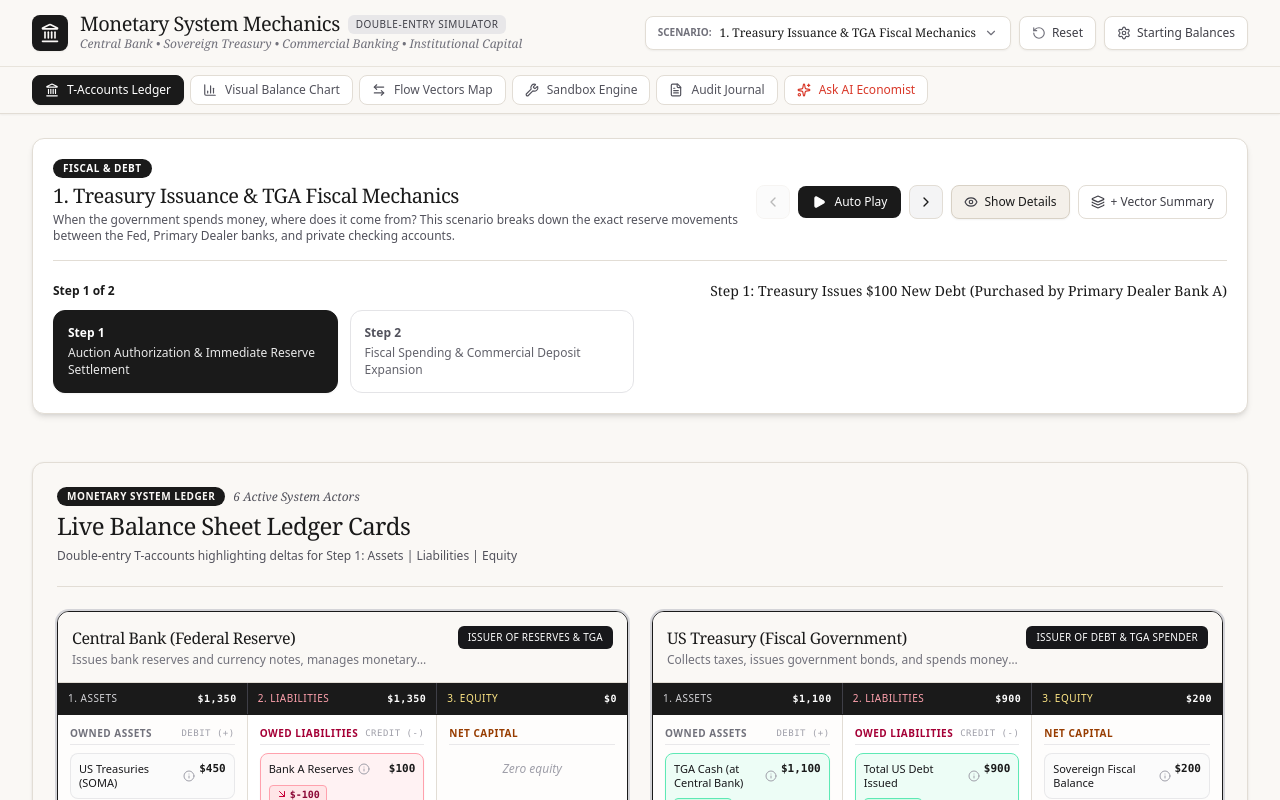
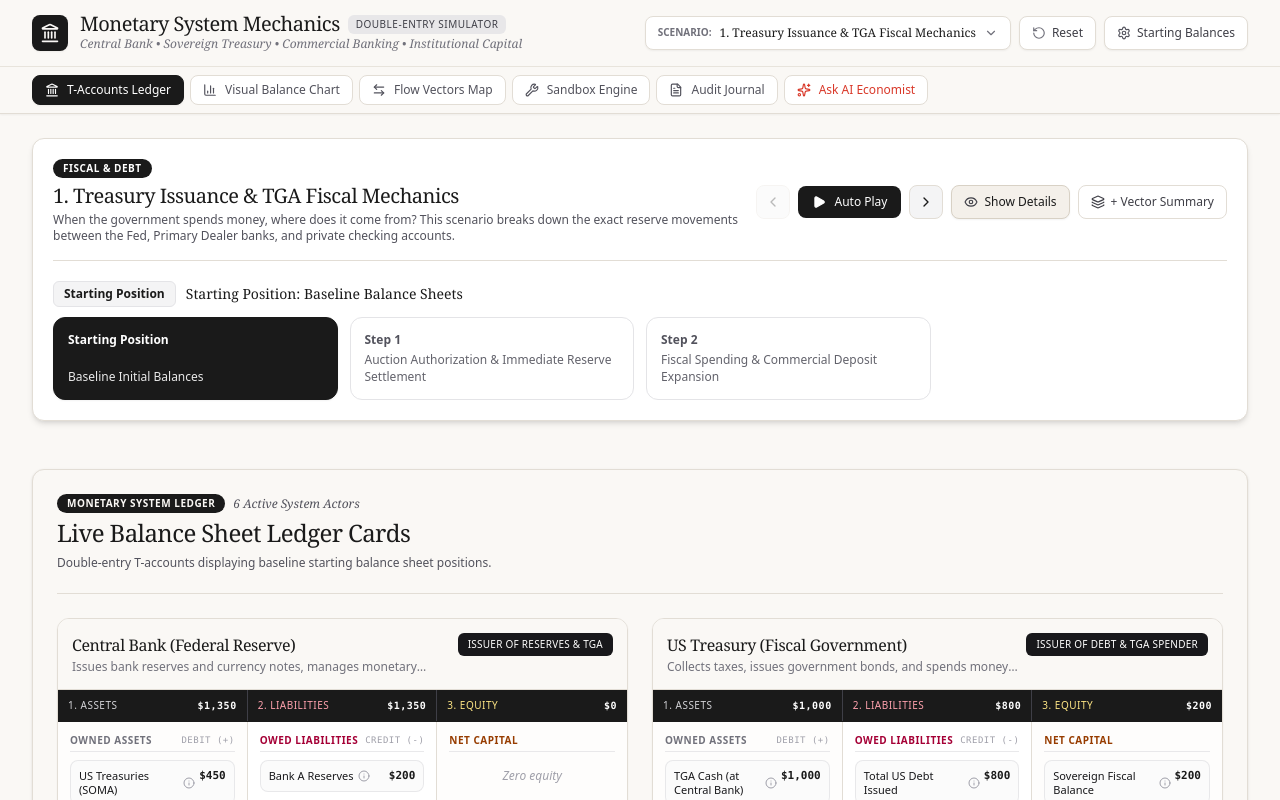
Before and after one commit to H27films/Monetary-System, a React (Vite) app: page / in a window 1280 px wide. Shown: the top 800 px of the page. Built offline with nearby package versions, Linux system fonts and the light colour scheme.

Commit message:
feat(ui): add baseline starting position step
Introduce a "Baseline Balance Sheets" step (Step 0) to represent the system state before any scenario transactions are applied, updating the stepper logic and calculation engine to accommodate the new index offset.

```diff
--- a/src/App.tsx
+++ b/src/App.tsx
@@ -101,7 +101,24 @@ export default function App() {
   const sandboxDisplayBalanceSheets = sandboxState.balanceSheets || cleanInitialSheets;
   const displayMacroStats = calculatedState.macroStats;
 
-  const currentStep = activeScenario.steps[activeStepIndex] || activeScenario.steps[0];
+  const currentStep = activeStepIndex === 0
+    ? {
+        stepNumber: 0,
+        title: 'Starting Position: Baseline Balance Sheets',
+        subtitle: 'Initial System State',
+        description: activeScenario.description || 'Initial balance sheet positions across all central bank, government, commercial bank, and private non-bank entities prior to scenario transactions.',
+        accountingExplanation: 'All balance sheets reflect baseline starting positions with zero transaction deltas. Click Step 1 to execute the first transaction sequence.',
+        macroImpact: {
+          m0Change: 'Baseline Base Money',
+          m1Change: 'Baseline Broad Deposits',
+          tgaChange: 'Baseline TGA Cash',
+          keyTakeaway: 'This is the baseline financial starting position before any monetary transactions or accounting deltas occur in this scenario.',
+        },
+        entityDeltas: {},
+        flowingMoney: [],
+        journalEntries: [],
+      }
+    : activeScenario.steps[activeStepIndex - 1] || activeScenario.steps[0];
 
   const handleSelectScenario = (id: string) => {
     setActiveScenarioId(id);
@@ -138,9 +155,11 @@ export default function App() {
 
   // List of all journals for journal tab
   const allJournals = useMemo(() => {
-    const stepJournals = activeScenario.steps
-      .slice(0, activeStepIndex + 1)
-      .flatMap((s) => s.journalEntries || []);
+    const stepJournals = activeStepIndex === 0
+      ? []
+      : activeScenario.steps
+          .slice(0, activeStepIndex)
+          .flatMap((s) => s.journalEntries || []);
 
     return [...sandboxState.customJournals, ...stepJournals];
   }, [activeScenario, activeStepIndex, sandboxState.customJournals]);
@@ -195,7 +214,9 @@ export default function App() {
                     Live Balance Sheet Ledger Cards
                   </h2>
                   <p className="text-xs font-sans text-zinc-600 mt-1 max-w-2xl leading-relaxed">
-                    Double-entry T-accounts highlighting deltas for Step {activeStepIndex + 1}: Assets | Liabilities | Equity
+                    {activeStepIndex === 0
+                      ? 'Double-entry T-accounts displaying baseline starting balance sheet positions.'
+                      : `Double-entry T-accounts highlighting deltas for Step ${activeStepIndex}: Assets | Liabilities | Equity`}
                   </p>
                 </div>
               </div>
--- a/src/components/ScenarioStepper.tsx
+++ b/src/components/ScenarioStepper.tsx
@@ -47,7 +47,24 @@ export const ScenarioStepper: React.FC<ScenarioStepperProps> = ({
 
   const [headerOffset, setHeaderOffset] = useState<number>(41);
 
-  const currentStep = scenario.steps[activeStepIndex] || scenario.steps[0];
+  const currentStep: MonetaryStep = activeStepIndex === 0
+    ? {
+        stepNumber: 0,
+        title: 'Starting Position: Baseline Balance Sheets',
+        subtitle: 'Initial System State',
+        description: scenario.description || 'Initial balance sheet positions across all central bank, government, commercial bank, and private non-bank entities prior to scenario transactions.',
+        accountingExplanation: 'All balance sheets reflect baseline starting positions with zero transaction deltas. Click Step 1 to execute the first transaction sequence.',
+        macroImpact: {
+          m0Change: 'Baseline Base Money',
+          m1Change: 'Baseline Broad Deposits',
+          tgaChange: 'Baseline TGA Cash',
+          keyTakeaway: 'This is the baseline financial starting position before any monetary transactions or accounting deltas occur in this scenario.',
+        },
+        entityDeltas: {},
+        flowingMoney: [],
+        journalEntries: [],
+      }
+    : scenario.steps[activeStepIndex - 1] || scenario.steps[0];
 
   // Detect when main big box has scrolled past off screen and calculate exact header bottom edge
   useEffect(() => {
@@ -77,7 +94,7 @@ export const ScenarioStepper: React.FC<ScenarioStepperProps> = ({
     let timer: any;
     if (isPlaying) {
       timer = setInterval(() => {
-        if (activeStepIndex < scenario.steps.length - 1) {
+        if (activeStepIndex < scenario.steps.length) {
           onStepChange(activeStepIndex + 1);
         } else {
           setIsPlaying(false);
@@ -100,11 +117,13 @@ export const ScenarioStepper: React.FC<ScenarioStepperProps> = ({
               {/* Step Indicator & Single-Line Summary */}
               <div className="flex items-center space-x-3 min-w-0">
                 <span className="shrink-0 font-sans font-bold px-2.5 py-1 rounded-md bg-[#1A1A1A] text-white text-xs tracking-wider uppercase">
-                  STEP {activeStepIndex + 1}
+                  {activeStepIndex === 0 ? 'STARTING POSITION' : `STEP ${activeStepIndex}`}
                 </span>
                 <div className="min-w-0">
                   <div className="font-serif font-medium text-base sm:text-lg text-[#1A1A1A] truncate">
-                    {currentStep.title.replace(/^Step\s*\d+\s*[:\—\-]\s*/i, '')}
+                    {activeStepIndex === 0
+                      ? 'Baseline Initial Balance Sheets'
+                      : currentStep.title.replace(/^Step\s*\d+\s*[:\—\-]\s*/i, '')}
                   </div>
                 </div>
               </div>
@@ -122,24 +141,41 @@ export const ScenarioStepper: React.FC<ScenarioStepperProps> = ({
 
                 {/* Quick Step Pills */}
                 <div className="hidden lg:flex items-center space-x-1">
-                  {scenario.steps.map((st, idx) => (
+                  <button
+                    key="pill-start"
+                    onClick={() => {
+                      setIsPlaying(false);
+                      onStepChange(0);
+                    }}
+                    className={`px-2 py-1 rounded text-[11px] font-sans font-medium transition cursor-pointer border ${
+                      activeStepIndex === 0
+                        ? 'bg-[#1A1A1A] text-white border-[#1A1A1A]'
+                        : 'bg-zinc-100 text-zinc-700 border-zinc-200 hover:bg-zinc-200'
+                    }`}
+                  >
+                    Start
+                  </button>
+                  {scenario.steps.map((st, idx) => {
+                    const stepNum = idx + 1;
+                    return (
                       <button
                         key={st.stepNumber}
                         onClick={() => {
                           setIsPlaying(false);
-                        onStepChange(idx);
+                          onStepChange(stepNum);
                         }}
                         className={`px-2 py-1 rounded text-[11px] font-sans font-medium transition cursor-pointer border ${
-                        idx === activeStepIndex
+                          stepNum === activeStepIndex
                             ? 'bg-[#1A1A1A] text-white border-[#1A1A1A]'
-                          : idx < activeStepIndex
+                            : stepNum < activeStepIndex
                             ? 'bg-zinc-100 text-zinc-700 border-zinc-200 hover:bg-zinc-200'
                             : 'bg-white text-zinc-400 border-zinc-200 hover:bg-zinc-50'
                         }`}
                       >
                         S{st.stepNumber}
                       </button>
-                  ))}
+                    );
+                  })}
                 </div>
 
                 <button
@@ -155,8 +191,8 @@ export const ScenarioStepper: React.FC<ScenarioStepperProps> = ({
                 </button>
 
                 <button
-                  onClick={() => onStepChange(Math.min(scenario.steps.length - 1, activeStepIndex + 1))}
-                  disabled={activeStepIndex === scenario.steps.length - 1}
+                  onClick={() => onStepChange(Math.min(scenario.steps.length, activeStepIndex + 1))}
+                  disabled={activeStepIndex === scenario.steps.length}
                   className="p-1.5 bg-zinc-100 hover:bg-zinc-200 disabled:opacity-30 text-[#1A1A1A] rounded-lg border border-[#E2DDD5] transition cursor-pointer"
                   title="Next Step"
                 >
@@ -225,8 +261,8 @@ export const ScenarioStepper: React.FC<ScenarioStepperProps> = ({
               </button>
 
               <button
-                onClick={() => onStepChange(Math.min(scenario.steps.length - 1, activeStepIndex + 1))}
-                disabled={activeStepIndex === scenario.steps.length - 1}
+                onClick={() => onStepChange(Math.min(scenario.steps.length, activeStepIndex + 1))}
+                disabled={activeStepIndex === scenario.steps.length}
                 className="p-2 bg-zinc-100 hover:bg-zinc-200 disabled:opacity-30 text-[#1A1A1A] rounded-lg border border-[#E2DDD5] transition cursor-pointer"
                 title="Next Step"
               >
@@ -265,26 +301,54 @@ export const ScenarioStepper: React.FC<ScenarioStepperProps> = ({
 
           {/* Step Progress Timeline Bar */}
           <div>
-            <div className="flex flex-col sm:flex-row sm:items-center justify-between gap-1.5 text-xs font-sans text-zinc-600 mb-2.5">
-              <span className="font-semibold text-[#1A1A1A] shrink-0">
-                Step {activeStepIndex + 1} of {scenario.steps.length}
+            <div className="flex items-center space-x-2.5 text-xs font-sans text-zinc-600 mb-2.5 flex-wrap gap-y-1">
+              <span className="font-semibold text-[#1A1A1A] shrink-0 bg-zinc-100 px-2.5 py-1 rounded-md border border-zinc-200">
+                {activeStepIndex === 0
+                  ? 'Starting Position'
+                  : `Step ${activeStepIndex} of ${scenario.steps.length}`}
               </span>
-              <span className="text-left sm:text-right font-serif text-[#1A1A1A] text-xs sm:text-sm font-medium leading-snug">
+              <span className="font-serif text-[#1A1A1A] text-sm font-medium leading-snug">
                 {currentStep.title}
               </span>
             </div>
 
             <div className="grid grid-cols-1 sm:grid-cols-2 lg:grid-cols-4 gap-3">
+              {/* Step 0: Starting Position */}
+              <button
+                key="step-0-starting-position"
+                onClick={() => {
+                  setIsPlaying(false);
+                  onStepChange(0);
+                }}
+                className={`flex flex-col justify-between p-3.5 min-h-[80px] rounded-xl text-left border transition duration-150 cursor-pointer ${
+                  activeStepIndex === 0
+                    ? 'bg-[#1A1A1A] text-white border-[#1A1A1A] shadow-xs'
+                    : activeStepIndex > 0
+                    ? 'bg-zinc-100 text-zinc-800 border-zinc-200 hover:border-zinc-400'
+                    : 'bg-white text-zinc-600 border-zinc-200 hover:border-zinc-400'
+                }`}
+              >
+                <div className="flex items-center justify-between text-xs font-sans font-semibold mb-1">
+                  <span>Starting Position</span>
+                  {activeStepIndex > 0 && <CheckCircle2 className="w-4 h-4 text-emerald-600 shrink-0 ml-1" />}
+                </div>
+                <span className="text-xs font-sans font-medium leading-snug break-words opacity-90">
+                  Baseline Initial Balances
+                </span>
+              </button>
+
+              {/* Scenario Steps (Step 1, Step 2, ...) */}
               {scenario.steps.map((step, idx) => {
-                const isActive = idx === activeStepIndex;
-                const isPassed = idx < activeStepIndex;
+                const stepNum = idx + 1;
+                const isActive = stepNum === activeStepIndex;
+                const isPassed = stepNum < activeStepIndex;
 
                 return (
                   <button
                     key={step.stepNumber}
                     onClick={() => {
                       setIsPlaying(false);
-                      onStepChange(idx);
+                      onStepChange(stepNum);
                     }}
                     className={`flex flex-col justify-between p-3.5 min-h-[80px] rounded-xl text-left border transition duration-150 cursor-pointer ${
                       isActive
--- a/src/utils/monetaryEngine.ts
+++ b/src/utils/monetaryEngine.ts
@@ -36,10 +36,10 @@ export const calculateCurrentState = (
     sheet.equity.forEach((item) => (item.delta = 0));
   });
 
-  // Apply deltas up to activeStepIndex
-  for (let sIndex = 0; sIndex <= activeStepIndex && sIndex < steps.length; sIndex++) {
+  // Apply deltas up to activeStepIndex (activeStepIndex = 0 -> 0 steps applied for Baseline Starting Position)
+  for (let sIndex = 0; sIndex < activeStepIndex && sIndex < steps.length; sIndex++) {
     const step = steps[sIndex];
-    const isCurrentActiveStep = sIndex === activeStepIndex;
+    const isCurrentActiveStep = sIndex === activeStepIndex - 1;
 
     Object.entries(step.entityDeltas).forEach(([entityKey, deltaGroup]) => {
       const entityId = entityKey as EntityId;
```
Lines whose indentation alone changed are shown as unchanged.
